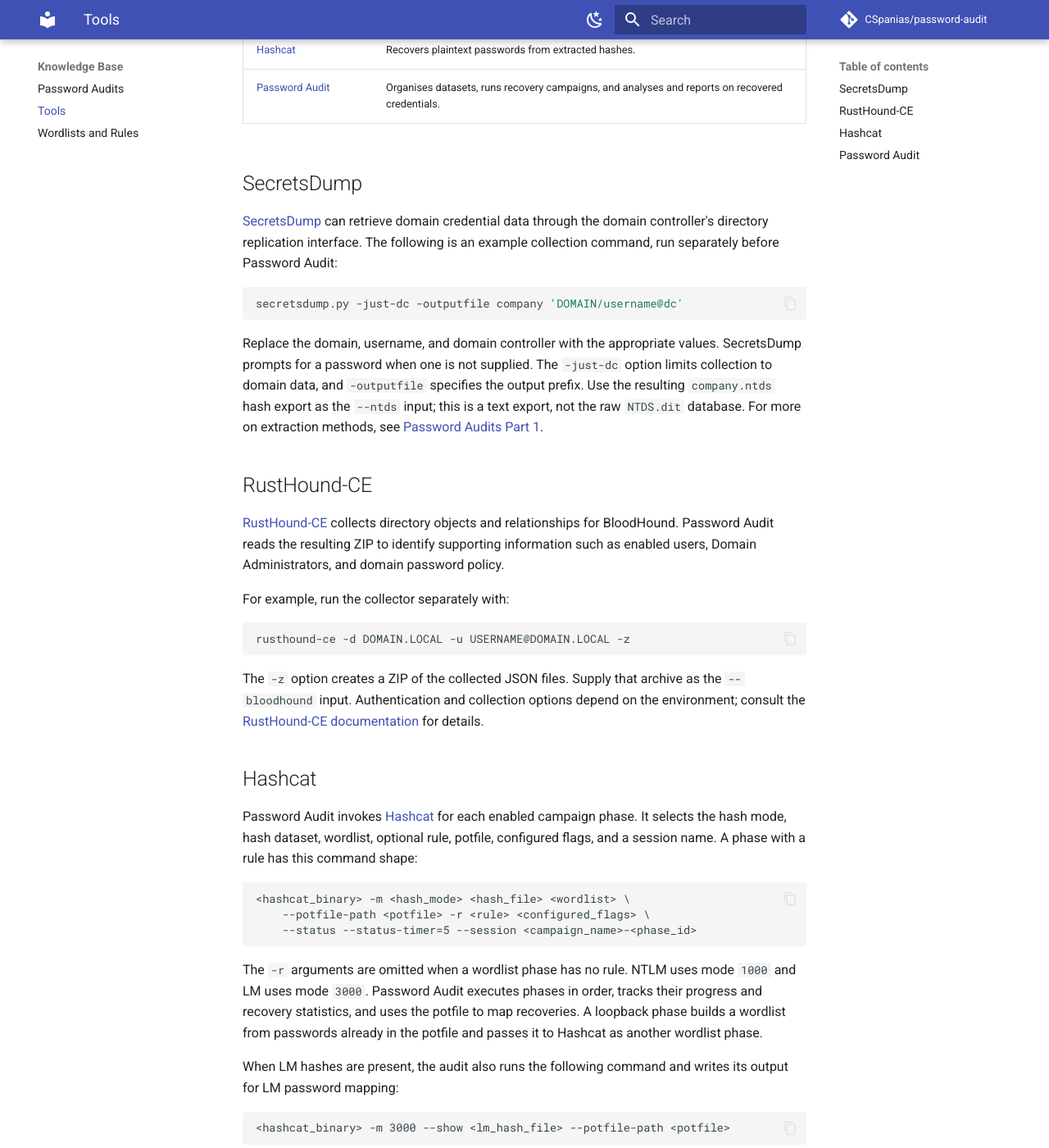
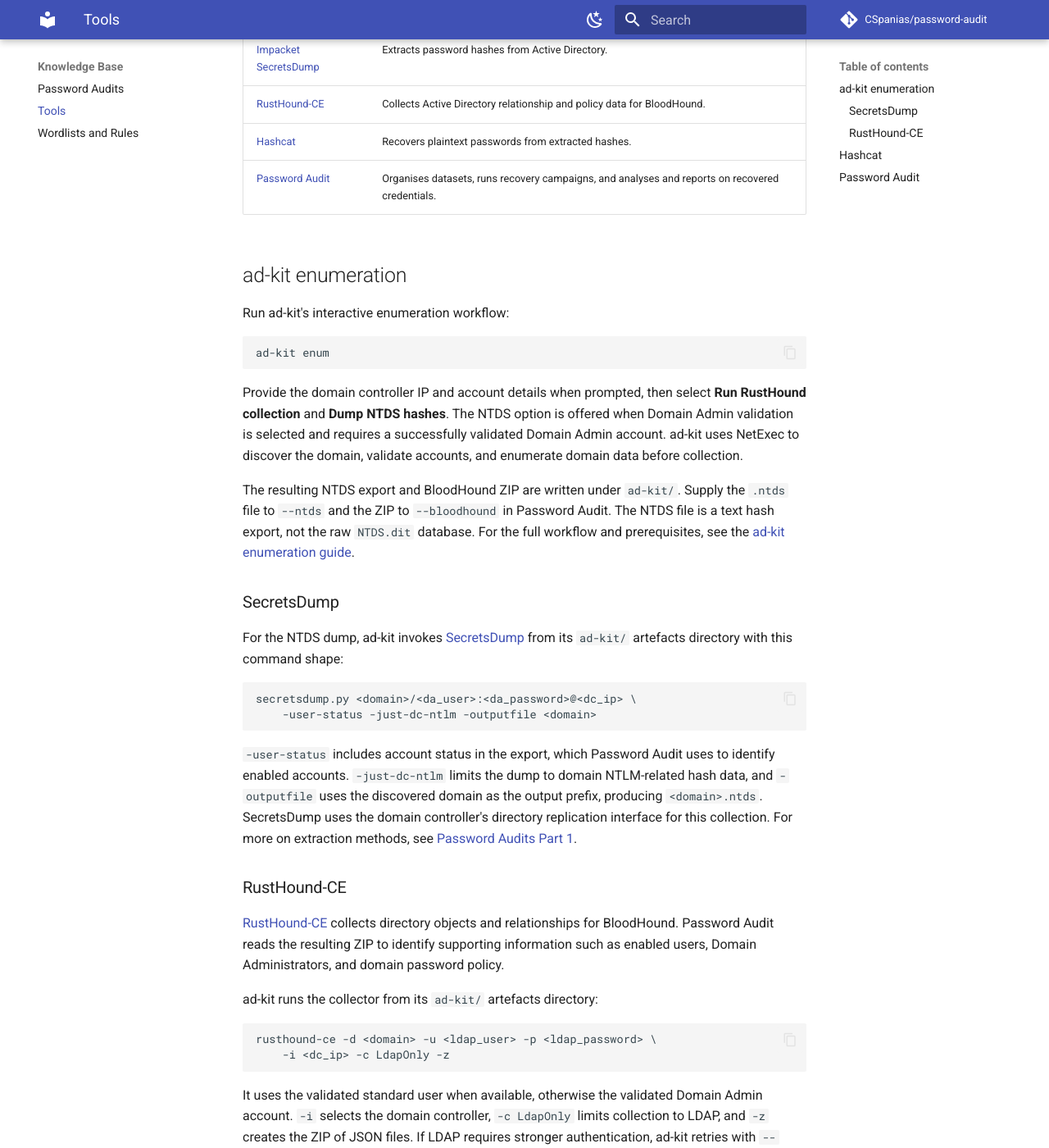
Before and after one commit to CSpanias/password-audit, an MkDocs documentation site: the page built from docs/knowledge-base/tools.md, in a window 1280 px wide and 1400 px high, scrolled down 439 px. Shown: the whole window at 82% size. Built offline with MkDocs 1.6.1 and Material for MkDocs 9.7.7, drawn with Linux system fonts in a browser that asks for light colours; comment, search, counter and statistics services are not loaded; some of the changed text lies outside the part shown.

Commit message:
Added context in MkDocs.

````diff
--- a/docs/knowledge-base/tools.md
+++ b/docs/knowledge-base/tools.md
@@ -1,53 +1,78 @@
 # Password audit tools
 
-These tools can be used throughout an Active Directory password
-assessment. Collection is performed separately from the Password Audit
-workflow; Password Audit does not launch SecretsDump or RustHound-CE.
+These tools can be used throughout an Active Directory password assessment.
+Use ad-kit to collect the inputs before running Password Audit; Password
+Audit does not launch the collection tools itself.
 
 | Tool | Purpose |
 | --- | --- |
+| [ad-kit](https://github.com/CSpanias/ad-kit) | Coordinates domain enumeration and collection of NTDS and BloodHound data. |
+| [NetExec](https://github.com/Pennyw0rth/NetExec) | Discovers domain information, validates accounts, and exports user and computer lists during enumeration. |
 | [Impacket SecretsDump](https://github.com/fortra/impacket/blob/master/examples/secretsdump.py) | Extracts password hashes from Active Directory. |
 | [RustHound-CE](https://github.com/g0h4n/RustHound-CE) | Collects Active Directory relationship and policy data for BloodHound. |
 | [Hashcat](https://github.com/hashcat/hashcat) | Recovers plaintext passwords from extracted hashes. |
 | [Password Audit](https://github.com/CSpanias/password-audit) | Organises datasets, runs recovery campaigns, and analyses and reports on recovered credentials. |
 
-## SecretsDump
+## ad-kit enumeration
 
-[SecretsDump](https://github.com/fortra/impacket/blob/master/examples/secretsdump.py)
-can retrieve domain credential data through the domain controller's directory
-replication interface. The following is an example collection command, run
-separately before Password Audit:
+Run ad-kit's interactive enumeration workflow:
 
 ```bash
-secretsdump.py -just-dc -outputfile company 'DOMAIN/username@dc'
+ad-kit enum
 ```
 
-Replace the domain, username, and domain controller with the appropriate
-values. SecretsDump prompts for a password when one is not supplied. The
-`-just-dc` option limits collection to domain data, and `-outputfile`
-specifies the output prefix. Use the resulting `company.ntds` hash export as
-the `--ntds` input; this is a text export, not the raw `NTDS.dit` database.
-For more on extraction methods, see
+Provide the domain controller IP and account details when prompted, then
+select **Run RustHound collection** and **Dump NTDS hashes**. The NTDS
+option is offered when Domain Admin validation is selected and requires a
+successfully validated Domain Admin account. ad-kit uses NetExec to discover
+the domain, validate accounts, and enumerate domain data before collection.
+
+The resulting NTDS export and BloodHound ZIP are written under `ad-kit/`.
+Supply the `.ntds` file to `--ntds` and the ZIP to `--bloodhound` in
+Password Audit. The NTDS file is a text hash export, not the raw `NTDS.dit`
+database. For the full workflow and prerequisites, see the
+[ad-kit enumeration guide](https://cspanias.github.io/ad-kit/commands/enum/).
+
+### SecretsDump
+
+For the NTDS dump, ad-kit invokes
+[SecretsDump](https://github.com/fortra/impacket/blob/master/examples/secretsdump.py)
+from its `ad-kit/` artefacts directory with this command shape:
+
+```text
+secretsdump.py <domain>/<da_user>:<da_password>@<dc_ip> \
+    -user-status -just-dc-ntlm -outputfile <domain>
+```
+
+`-user-status` includes account status in the export, which Password Audit
+uses to identify enabled accounts. `-just-dc-ntlm` limits the dump to domain
+NTLM-related hash data, and `-outputfile` uses the discovered domain as the
+output prefix, producing `<domain>.ntds`. SecretsDump uses the domain
+controller's directory replication interface for this collection. For more
+on extraction methods, see
 [Password Audits Part 1](https://mollysec.com/posts/password-audits-part-1/).
 
-## RustHound-CE
+### RustHound-CE
 
 [RustHound-CE](https://github.com/g0h4n/RustHound-CE) collects directory
 objects and relationships for BloodHound. Password Audit reads the resulting
 ZIP to identify supporting information such as enabled users, Domain
 Administrators, and domain password policy.
 
-For example, run the collector separately with:
+ad-kit runs the collector from its `ad-kit/` artefacts directory:
 
-```bash
-rusthound-ce -d DOMAIN.LOCAL -u USERNAME@DOMAIN.LOCAL -z
+```text
+rusthound-ce -d <domain> -u <ldap_user> -p <ldap_password> \
+    -i <dc_ip> -c LdapOnly -z
 ```
 
-The `-z` option creates a ZIP of the collected JSON files. Supply that
-archive as the `--bloodhound` input. Authentication and collection options
-depend on the environment; consult the
-[RustHound-CE documentation](https://github.com/g0h4n/RustHound-CE/blob/main/HELP.md)
-for details.
+It uses the validated standard user when available, otherwise the validated
+Domain Admin account. `-i` selects the domain controller, `-c LdapOnly`
+limits collection to LDAP, and `-z` creates the ZIP of JSON files. If LDAP
+requires stronger authentication, ad-kit retries with `--ldaps`.
+
+The commands above show what ad-kit runs; the placeholder credentials are
+supplied through its prompts rather than entered as commands.
 
 ## Hashcat
 
@@ -86,11 +111,14 @@ campaign together:
 
 ```bash
 password-audit audit \
-    --ntds company.ntds \
-    --bloodhound bloodhound.zip \
+    --ntds ad-kit/DOMAIN.LOCAL.ntds \
+    --bloodhound ad-kit/bloodhound.zip \
     --campaign campaign.json \
     --campaign-name internal-audit
 ```
+
+Replace the example paths with the actual `.ntds` and ZIP filenames produced
+by ad-kit.
 
 It organises the exports, runs the configured NTLM and, when applicable, LM
 phases, maps recovered passwords to accounts, and generates the analysis
````
Also changed, not shown: docs/knowledge-base/password-audits.md (+8 -4 lines).
